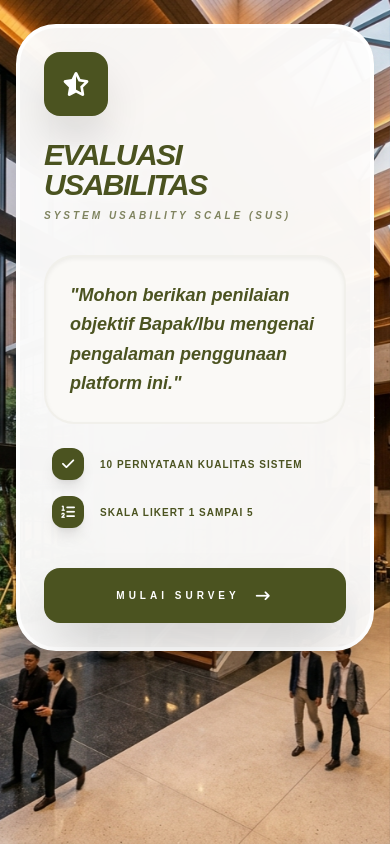
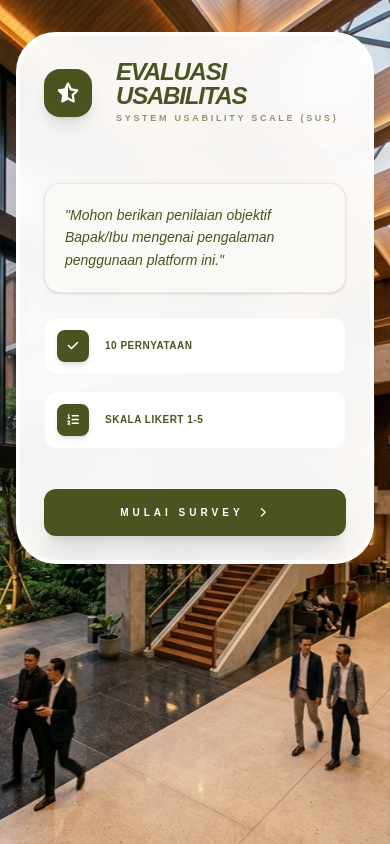
Before and after one commit to cathaleya/web_e-assesment, a Next.js app: page /survey in a window 390 px wide. Built offline with nearby package versions, Linux system fonts and the light colour scheme.

Commit message:
ui: radical reduction of survey card sizes for high efficiency and mobile compatibility

```diff
--- a/src/app/survey/page.tsx
+++ b/src/app/survey/page.tsx
@@ -56,7 +56,7 @@ export default function SurveyPage() {
   };
 
   return (
-    <div className="min-h-screen relative overflow-hidden pb-12 sm:pb-24"
+    <div className="min-h-screen relative overflow-hidden"
          style={{
            backgroundImage: "url('/unj_bg_v2.png')",
            backgroundSize: 'cover',
@@ -64,48 +64,47 @@ export default function SurveyPage() {
            backgroundAttachment: 'fixed'
          }}>
 
-      <main className="relative z-10 max-w-4xl mx-auto px-4 sm:px-6 py-6 sm:py-16">
+      <main className="relative z-10 max-w-4xl mx-auto px-4 py-8 sm:py-12">
         <AnimatePresence mode="wait">
           {showInstructions ? (
             <motion.div
               key="instructions"
-              initial={{ opacity: 0, scale: 0.95 }}
+              initial={{ opacity: 0, scale: 0.98 }}
               animate={{ opacity: 1, scale: 1 }}
               exit={{ opacity: 0, y: -20 }}
-              className="bg-white/95 backdrop-blur-3xl border-4 border-white p-6 sm:p-14 rounded-[40px] sm:rounded-[60px] shadow-2xl"
+              className="bg-white/95 backdrop-blur-xl border-4 border-white p-6 sm:p-10 rounded-[40px] shadow-2xl max-w-2xl mx-auto"
             >
-              <div className="w-16 h-16 sm:w-24 sm:h-24 bg-[#4B5320] rounded-2xl sm:rounded-[35px] flex items-center justify-center mb-6 sm:mb-12 shadow-2xl">
-                <i className="fa-solid fa-star-half-stroke text-2xl sm:text-4xl text-white"></i>
+              <div className="flex items-center gap-6 mb-8 border-b border-slate-100 pb-6">
+                <div className="w-12 h-12 sm:w-16 sm:h-16 bg-[#4B5320] rounded-2xl flex items-center justify-center shadow-lg shrink-0">
+                  <i className="fa-solid fa-star-half-stroke text-xl sm:text-2xl text-white"></i>
+                </div>
+                <div>
+                  <h1 className="text-2xl sm:text-4xl font-black text-[#4B5320] tracking-tighter uppercase italic leading-none">Evaluasi Usabilitas</h1>
+                  <p className="text-[#4B5320]/60 font-bold uppercase tracking-[0.3em] text-[9px] sm:text-[10px] mt-1">System Usability Scale (SUS)</p>
+                </div>
               </div>
 
-              <h1 className="text-3xl sm:text-6xl font-black text-[#4B5320] tracking-tighter uppercase italic mb-2 leading-none drop-shadow-[0_2px_5px_rgba(255,255,255,1)]">
-                Evaluasi Usabilitas
-              </h1>
-              <p className="text-[#4B5320]/70 font-black uppercase tracking-[0.3em] text-[10px] sm:text-[12px] mb-8 sm:mb-14 italic">
-                System Usability Scale (SUS)
-              </p>
-
-              <div className="space-y-6 sm:space-y-10 mb-10 sm:mb-16">
-                <div className="p-6 sm:p-10 bg-[#FAF9F6] rounded-[30px] border-2 border-[#4B5320]/5 shadow-inner italic font-bold text-lg sm:text-3xl text-[#4B5320] leading-relaxed">
+              <div className="space-y-6 mb-10">
+                <div className="p-5 sm:p-7 bg-[#FAF9F6] rounded-2xl border border-[#4B5320]/10 italic font-medium text-sm sm:text-lg text-[#4B5320] leading-relaxed shadow-sm">
                   "Mohon berikan penilaian objektif Bapak/Ibu mengenai pengalaman penggunaan platform ini."
                 </div>
-                <div className="space-y-4 px-2">
-                  <div className="flex items-center gap-4 sm:gap-8">
-                    <div className="w-8 h-8 sm:w-12 sm:h-12 bg-[#4B5320] rounded-xl flex items-center justify-center text-white shadow-lg shrink-0"><i className="fa-solid fa-check text-sm sm:text-xl"></i></div>
-                    <span className="font-black text-[#4B5320] uppercase tracking-widest text-[10px] sm:text-lg">10 Pernyataan Kualitas Sistem</span>
+                <div className="grid grid-cols-1 sm:grid-cols-2 gap-4">
+                  <div className="flex items-center gap-4 p-3 bg-white border border-slate-100 rounded-xl">
+                    <div className="w-8 h-8 bg-[#4B5320] rounded-lg flex items-center justify-center text-white text-xs shadow-md"><i className="fa-solid fa-check"></i></div>
+                    <span className="font-bold text-[#4B5320] uppercase tracking-wider text-[10px] sm:text-xs">10 Pernyataan</span>
                   </div>
-                  <div className="flex items-center gap-4 sm:gap-8">
-                    <div className="w-8 h-8 sm:w-12 sm:h-12 bg-[#4B5320] rounded-xl flex items-center justify-center text-white shadow-lg shrink-0"><i className="fa-solid fa-list-ol text-sm sm:text-xl"></i></div>
-                    <span className="font-black text-[#4B5320] uppercase tracking-widest text-[10px] sm:text-lg">Skala Likert 1 Sampai 5</span>
+                  <div className="flex items-center gap-4 p-3 bg-white border border-slate-100 rounded-xl">
+                    <div className="w-8 h-8 bg-[#4B5320] rounded-lg flex items-center justify-center text-white text-xs shadow-md"><i className="fa-solid fa-list-ol"></i></div>
+                    <span className="font-bold text-[#4B5320] uppercase tracking-wider text-[10px] sm:text-xs">Skala Likert 1-5</span>
                   </div>
                 </div>
               </div>
 
               <button
                 onClick={() => setShowInstructions(false)}
-                className="w-full lg:w-auto px-12 py-5 sm:px-20 sm:py-8 bg-[#4B5320] hover:bg-[#354B37] text-white font-black rounded-2xl sm:rounded-[35px] transition-all shadow-2xl uppercase tracking-[0.4em] text-[10px] sm:text-xs flex items-center justify-center gap-4 sm:gap-6"
+                className="w-full py-4 sm:py-5 bg-[#4B5320] hover:bg-[#354B37] text-white font-black rounded-xl sm:rounded-2xl transition-all shadow-xl uppercase tracking-[0.4em] text-[10px] sm:text-xs flex items-center justify-center gap-4"
               >
-                MULAI SURVEY <i className="fa-solid fa-arrow-right-long text-sm sm:text-lg"></i>
+                MULAI SURVEY <i className="fa-solid fa-chevron-right text-[10px]"></i>
               </button>
             </motion.div>
           ) : (
@@ -113,38 +112,38 @@ export default function SurveyPage() {
               key="survey"
               initial={{ opacity: 0 }}
               animate={{ opacity: 1 }}
-              className="space-y-6 sm:space-y-12"
+              className="space-y-6"
             >
-               <div className="text-center mb-10 sm:mb-16">
-                  <h2 className="text-3xl sm:text-6xl font-black text-[#4B5320] tracking-tighter uppercase italic leading-none">Kuesioner</h2>
-                  <div className="w-16 h-1.5 sm:w-32 sm:h-2.5 bg-[#4B5320] mx-auto mt-4 sm:mt-8 rounded-full shadow-lg"></div>
+               <div className="text-center mb-8">
+                  <h2 className="text-2xl sm:text-4xl font-black text-[#4B5320] tracking-tighter uppercase italic leading-none drop-shadow-[0_2px_10px_rgba(255,255,255,1)]">Kuesioner Usabilitas</h2>
+                  <div className="w-16 h-1 bg-[#4B5320] mx-auto mt-4 rounded-full"></div>
                </div>
 
-               <div className="space-y-6 sm:space-y-10">
+               <div className="space-y-4">
                   {susQuestions.map((q, i) => (
                     <motion.div
                       key={i}
-                      initial={{ opacity: 0, y: 30 }}
+                      initial={{ opacity: 0, y: 20 }}
                       animate={{ opacity: 1, y: 0 }}
                       transition={{ delay: i * 0.05 }}
-                      className="bg-white/95 backdrop-blur-2xl border-4 border-white p-5 sm:p-10 rounded-[35px] sm:rounded-[60px] shadow-2xl"
+                      className="bg-white/95 backdrop-blur-xl border-2 border-white p-4 sm:p-8 rounded-[30px] shadow-xl"
                     >
-                      <div className="mb-6 sm:mb-10 p-5 sm:p-10 bg-[#FAF9F6] border-l-[8px] border-[#4B5320] rounded-[25px] sm:rounded-[40px] shadow-inner">
-                        <p className="text-sm sm:text-xl text-[#4B5320] font-black leading-snug">
-                          <span className="text-[#4B5320]/30 font-black mr-2 italic">#{i + 1}</span> {q}
+                      <div className="mb-6 p-4 sm:p-6 bg-[#FAF9F6] border-l-[6px] border-[#4B5320] rounded-2xl shadow-inner">
+                        <p className="text-xs sm:text-base text-[#4B5320] font-bold leading-relaxed">
+                          <span className="text-[#4B5320]/30 font-black mr-2">#{i + 1}</span> {q}
                         </p>
                       </div>
 
-                      <div className="flex flex-col md:flex-row justify-between items-center gap-6 sm:gap-14">
-                        <span className="text-[9px] font-black uppercase text-[#4B5320]/40 tracking-[0.2em] order-last md:order-first w-full md:w-auto text-center md:text-left">Tidak Setuju</span>
-                        <div className="flex justify-between gap-1.5 sm:gap-6 flex-1 w-full max-w-lg mx-auto">
+                      <div className="flex flex-col md:flex-row justify-between items-center gap-4 sm:gap-8">
+                        <span className="text-[8px] font-black uppercase text-[#4B5320]/40 tracking-widest order-last md:order-first">Tidak Setuju</span>
+                        <div className="flex justify-between gap-1 sm:gap-4 flex-1 w-full max-w-md mx-auto">
                            {[1, 2, 3, 4, 5].map((val) => (
                              <button
                                key={val}
                                onClick={() => handleAnswer(i, val)}
-                               className={`w-10 h-10 sm:w-20 sm:h-20 rounded-xl sm:rounded-[28px] font-black text-sm sm:text-3xl transition-all flex items-center justify-center border-2 sm:border-[5px] ${
+                               className={`w-9 h-9 sm:w-14 sm:h-14 rounded-lg sm:rounded-2xl font-black text-xs sm:text-xl transition-all flex items-center justify-center border-2 ${
                                  answers[i] === val
-                                   ? "bg-[#4B5320] border-[#4B5320] text-white shadow-xl scale-110"
+                                   ? "bg-[#4B5320] border-[#4B5320] text-white shadow-lg scale-105"
                                    : "bg-white border-slate-100 text-[#4B5320]/20 hover:border-[#4B5320]/20"
                                }`}
                              >
@@ -152,24 +151,23 @@ export default function SurveyPage() {
                              </button>
                            ))}
                         </div>
-                        <span className="text-[9px] font-black uppercase text-[#4B5320]/40 tracking-[0.2em] w-full md:w-auto text-center md:text-right">Sangat Setuju</span>
+                        <span className="text-[8px] font-black uppercase text-[#4B5320]/40 tracking-widest">Sangat Setuju</span>
                       </div>
                     </motion.div>
                   ))}
                </div>
 
-               <div className="flex justify-center pt-10 sm:pt-20">
+               <div className="flex justify-center pt-10">
                   <button
                     disabled={!isComplete}
                     onClick={submitSurvey}
-                    className={`w-full sm:w-auto px-16 py-7 sm:px-24 sm:py-10 rounded-[30px] sm:rounded-[45px] font-black uppercase tracking-[0.5em] text-xs sm:text-sm transition-all flex items-center justify-center gap-6 ${
+                    className={`w-full sm:w-auto px-16 py-6 rounded-2xl font-black uppercase tracking-[0.5em] text-xs transition-all flex items-center justify-center gap-6 ${
                       isComplete
-                        ? "bg-[#4B5320] hover:bg-[#354B37] text-white shadow-2xl"
+                        ? "bg-[#4B5320] hover:bg-[#354B37] text-white shadow-xl"
                         : "bg-slate-100 text-slate-300 cursor-not-allowed shadow-inner"
                     }`}
                   >
-                    Kirim Survey
-                    <i className="fa-solid fa-paper-plane text-sm sm:text-xl"></i>
+                    Kirim Survey <i className="fa-solid fa-paper-plane text-xs"></i>
                   </button>
                </div>
             </motion.div>
```
